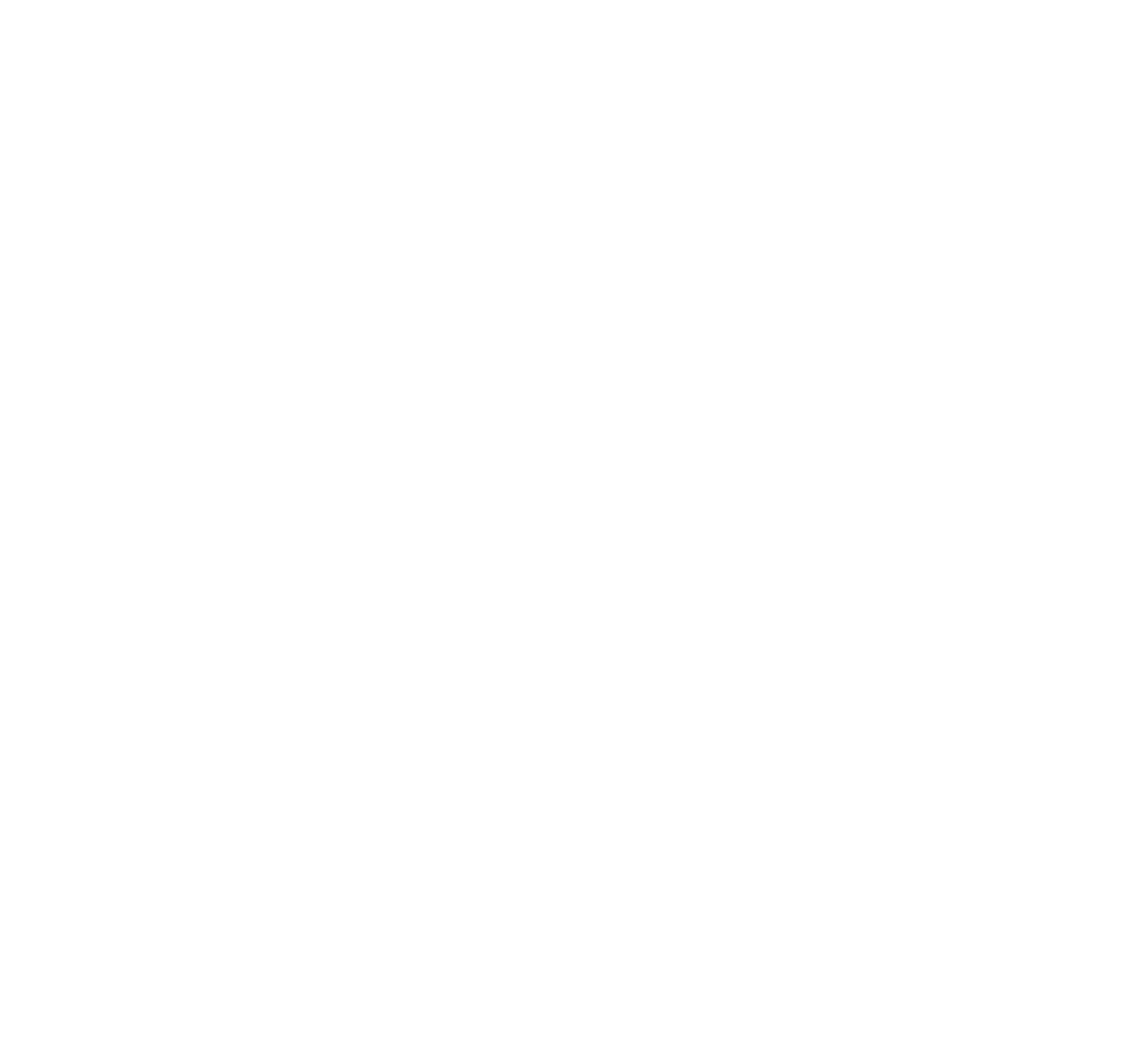
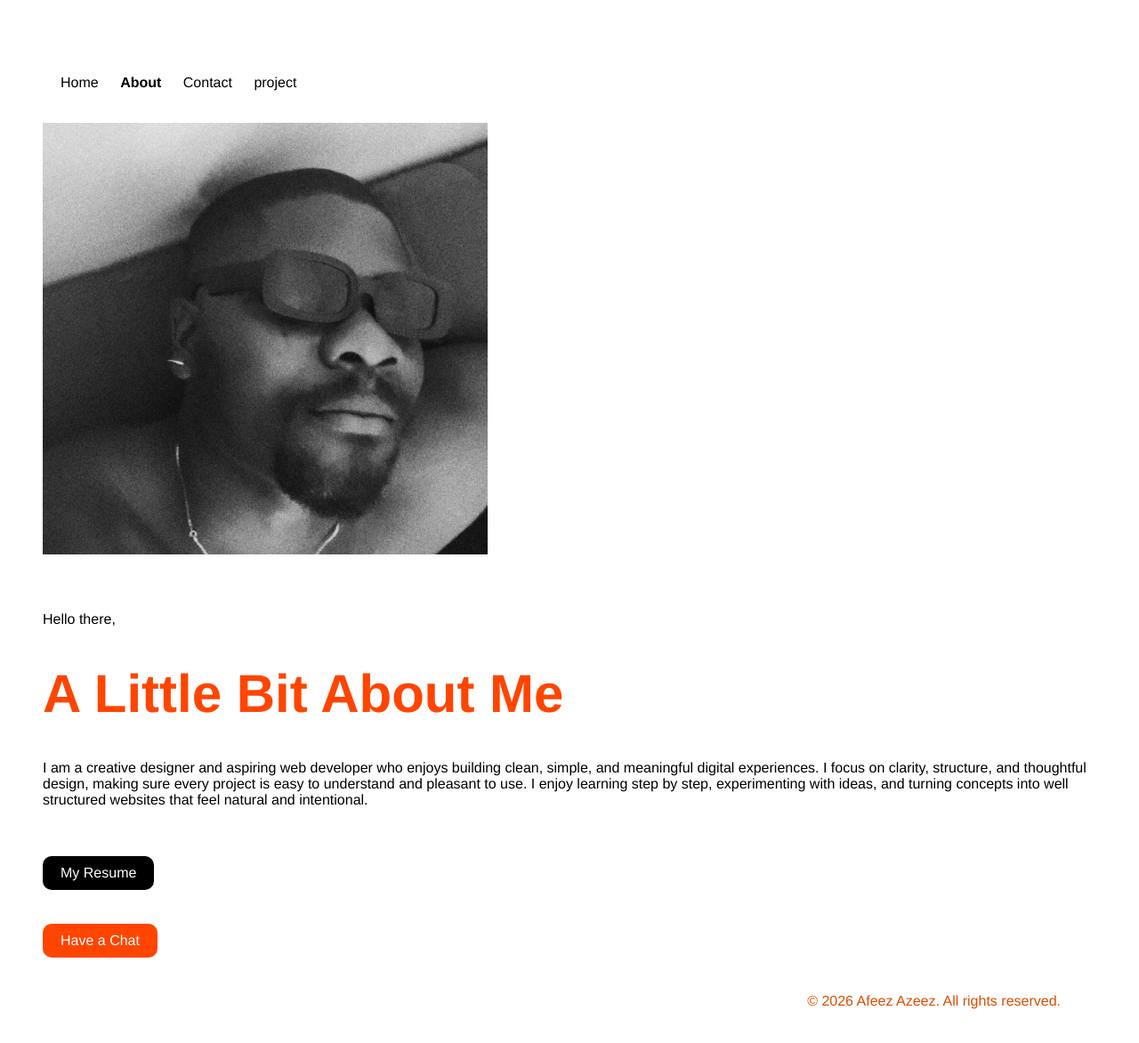
Before and after one commit to Blaqamoor/my-first-website, a plain HTML site: page about.html in a window 1280 px wide. Shown: the whole page at 89% size. Before the commit the page ends 800 px from the top, so only its background shows below. Drawn offline with Linux system fonts and the light colour scheme.

Commit message:
Add files via upload

```diff
--- a/about.html
+++ b/about.html
@@ -0,0 +1,41 @@
+<!DOCTYPE html>
+<html lang="en">
+<head>
+    <meta charset="UTF-8">
+    <meta name="viewport" content="width=device-width, initial-scale=1.0">
+    <title>About</title>
+    <link rel="stylesheet" href="./style.css"/>
+
+</head>
+<body>
+    <nav class="navbar">
+        <ul>
+            <li><a href="./index.html" >Home</a></li>
+            <li><a href="./about.html" class="active">About</a></li>
+            <li><a href="./contact.html">Contact</a></li>
+            <li><a href="./project.html">project</a></li>
+        </ul>
+    </nav>
+
+    <div class="profile-picture">
+        <img src="./Profile Picture.JPG" class="picture" alt="profile picture">
+    </div>
+
+    <div class="bio">
+        <p class="greeting">Hello there,</p>
+        <h1>A Little Bit About Me</h1>
+        <p>I am a creative designer and aspiring web developer who enjoys building clean, simple, and meaningful digital experiences. I focus on clarity, structure, and thoughtful design, making sure every project is easy to understand and pleasant to use. I enjoy learning step by step, experimenting with ideas, and turning concepts into well structured websites that feel natural and intentional.</p>
+     </div>
+     <br />
+
+     <div class="connect">
+        <div class="resume"><a href="https://blaqamoor.github.io/My-online-resume/">My Resume</a><br /></div><br />
+        <div class="contact"><a href="./contact.html"> Have a Chat</a></div>
+     </div>
+
+<footer>
+    © 2026 Afeez Azeez. All rights reserved.
+</footer>
+
+</body>
+</html>
--- a/style.css
+++ b/style.css
@@ -1,11 +1,29 @@
+body {
+  font-family: Helvetica, Arial, sans-serif;
+  background-color: white;
+  padding: 40px;
+}
+
+
 .navbar ul {
-    margin: 0;
-    padding: 0;
+  list-style: none;
+  padding: 20px;
+}
 
+.navbar li {
+  display: inline;
+  margin-right: 20px;
 }
-.active {
-    color: black;
+
+.navbar a {
+  text-decoration: none;
+  color: black;
 }
+
+.navbar a.active {
+  font-weight: bold;
+}
+
 
 span{
     color: #DC4D01;
@@ -14,30 +32,84 @@ span{
 
 }
 
+h1 {
+  font-size: 60px;
+  color: orangered;
+}
+
+h2 {
+  margin-top: 60px;
+}
 
 
-h1 {
-    color: orangered;
-    font-weight: bold;
-    font-size: 60px;
-    font-family: Arial;
-}
-body {
-    font-family: helvetica;
 
+.button {
+  display: inline-block;
+  background-color: orangered;
+  color: white;
+  padding: 10px 20px;
+  border-radius: 10px;
+  text-decoration: none;
+  margin-top: 20px;
 }
 
-div .button1,.button2{
-    background-color: orangered;
-    width: 120px;
-    padding: 5px;
-    border-radius: 10px;
 
-}
-.button1,.button2 {
-    color: white;
+.project {
+  margin-bottom: 50px;
 }
 
-.cards {
-    width: 300px;
+.project img {
+  width: 500px;
+  display: block;
 }
+
+.project p {
+  max-width: 500px;
+}
+
+
+footer {
+  text-align: right;
+  margin: 40px;
+  color: #DC4D01;
+}
+
+/*The about Section starts here*/
+
+
+.resume a {
+  display: inline-block;
+  background-color: black;
+  color: white;
+  padding: 10px 20px;
+  border-radius: 10px;
+  text-decoration: none;
+  margin-top: 20px;
+}
+
+.contact a {
+  display: inline-block;
+  background-color: orangered;
+  color: white;
+  padding: 10px 20px;
+  border-radius: 10px;
+  text-decoration: none;
+  margin-top: 20px;
+}
+
+.picture {
+    width: 500px;
+    height: auto;
+    margin-left: auto;
+}
+
+.greeting {
+  margin-top: 60px;
+  margin-left: auto;
+}
+/*The about Section ends here*/
+
+
+/*The project Section starts here*/
+
+/*The project Section ends here*/
```
Also changed, not shown: contact.html (+33 -0 lines), index.html (+8 -0 lines), project.html (+61 -0 lines).
